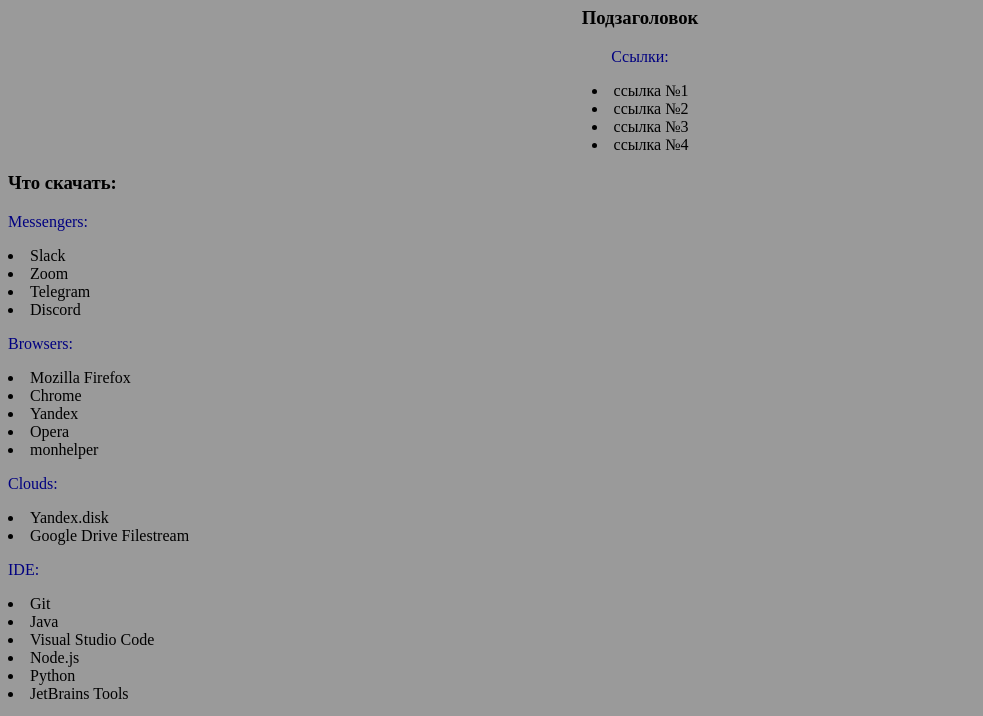
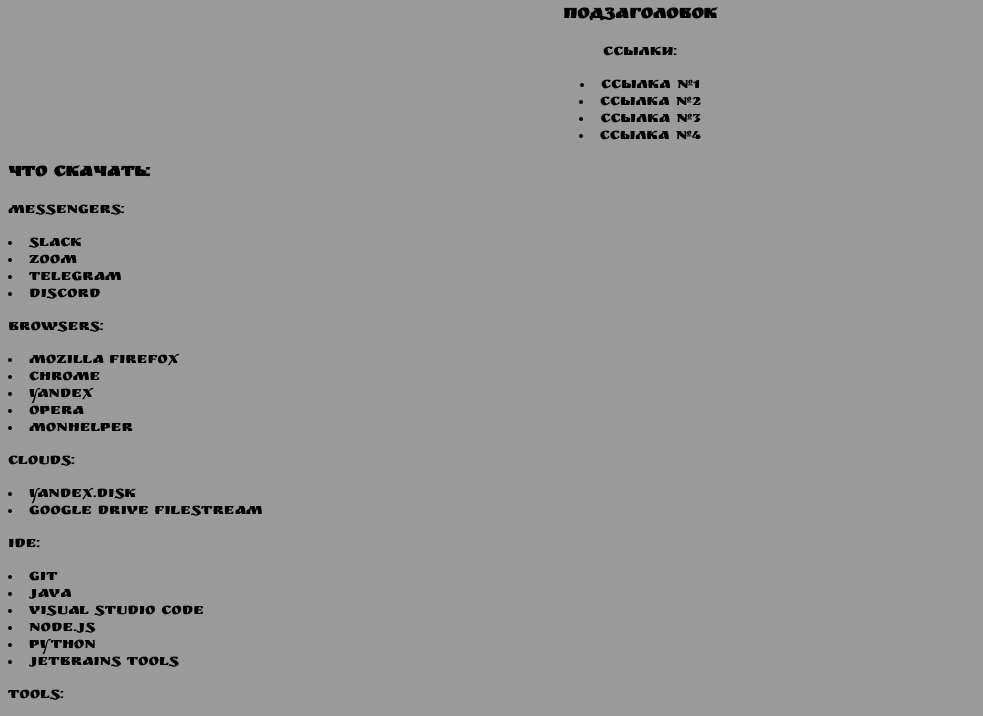
Before and after one commit to Dikker425/dikker425.github.io, a plain HTML site: page index.html in a window 1280 px wide. Shown: the part 73-789 px from the top of the page, without its empty margins (0-983 px from the left). Drawn offline with Linux system fonts and the light colour scheme.

Commit message:
Font support added

```diff
--- a/style.css
+++ b/style.css
@@ -1,5 +1,24 @@
+  @font-face {
+    font-family: HachiMaruPop-Regular;
+    src: url(./fonts/HachiMaruPop-Regular.ttf);
+}
+
+@font-face {
+	font-family: AlfaSlabOne-Regular;
+	src: url(./fonts/AlfaSlabOne-Regular.ttf);
+}
+
+@font-face {
+	font-family: Audiowide-Regular;
+	src: url(./fonts/Audiowide-Regular.ttf);
+}
+
+@font-face {
+	font-family: RuslanDisplay-Regular;
+	src: url(./fonts/RuslanDisplay-Regular.ttf);
+}
+
 body{
 	background: rgba(63, 63, 63, 0.521);
-  }
-
-p { color:  navy; }
+	font-family: 'RuslanDisplay-Regular';
+}
```
Also changed, not shown: fonts/AlfaSlabOne-Regular.ttf (added), fonts/Audiowide-Regular.ttf (added), fonts/Lovelo_Black.otf (deleted), fonts/RuslanDisplay-Regular.ttf (added), 1 other file.
